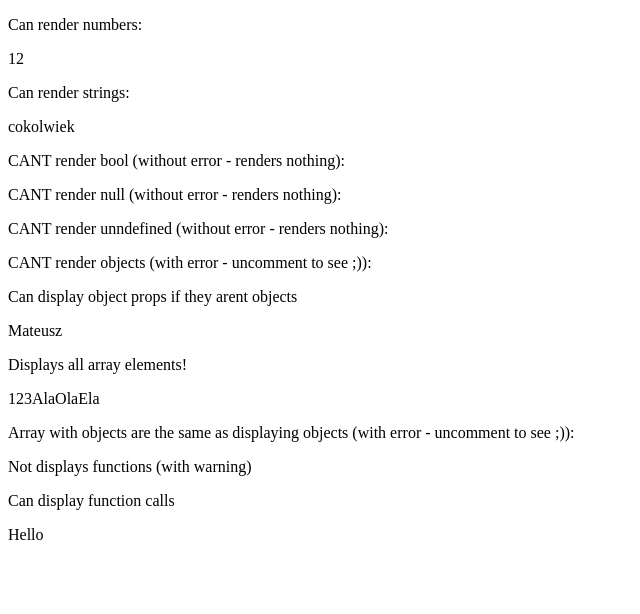
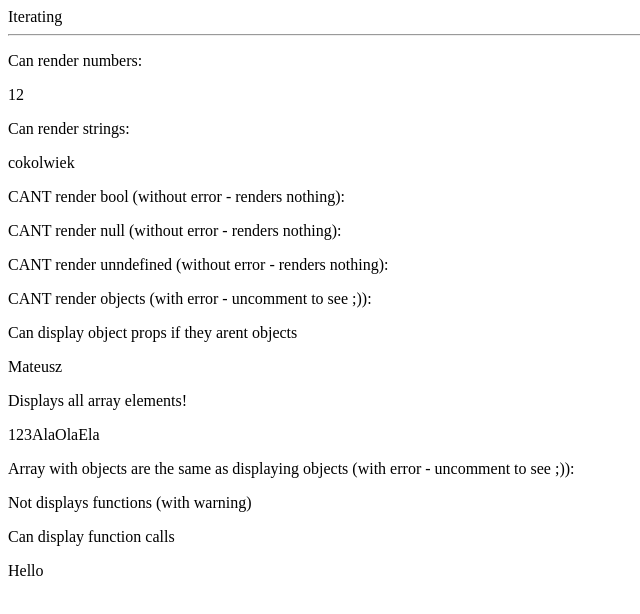
Before and after one commit to olninio/2019.07.29, a React (Create React App) app: page / in a window 1280 px wide. Shown: the top 614 px of the page, without its empty margins (0-640 px from the left). Built offline with nearby package versions, Linux system fonts and the light colour scheme.

Commit message:
Iterating component added

```diff
--- a/src/App.js
+++ b/src/App.js
@@ -1,8 +1,11 @@
 import React from 'react'
 import WhatReactCanRender from './WhatReactCanRender'
+import Iterating from './Iterating'
 
 const App = () => {
   return <div>
+    <Iterating />
+    <hr />
     <WhatReactCanRender />
   </div>
 }
--- /dev/null
+++ b/src/Iterating.js
@@ -0,0 +1,9 @@
+import React from 'react'
+
+const Iterating = (props) => (
+  <div>
+    Iterating
+  </div>
+)
+
+export default Iterating
```
